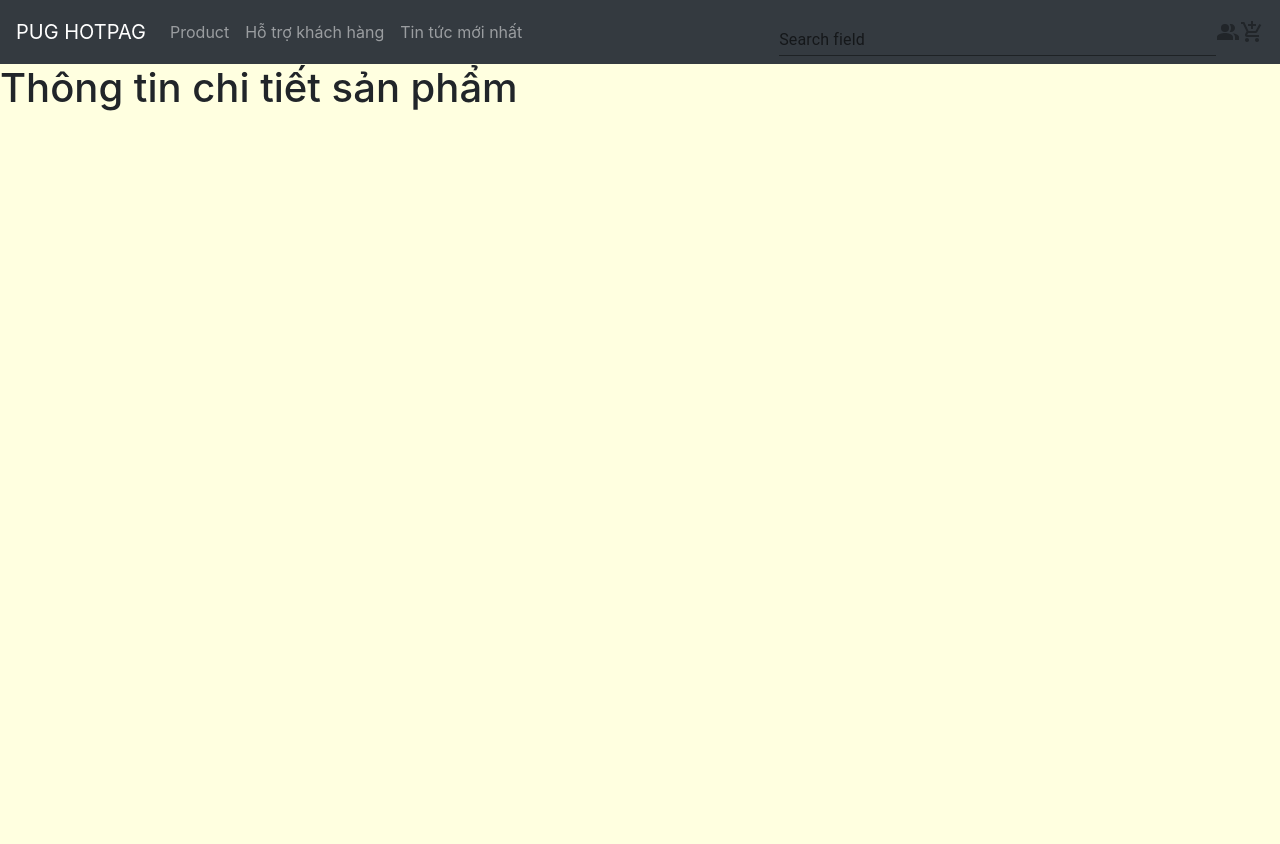
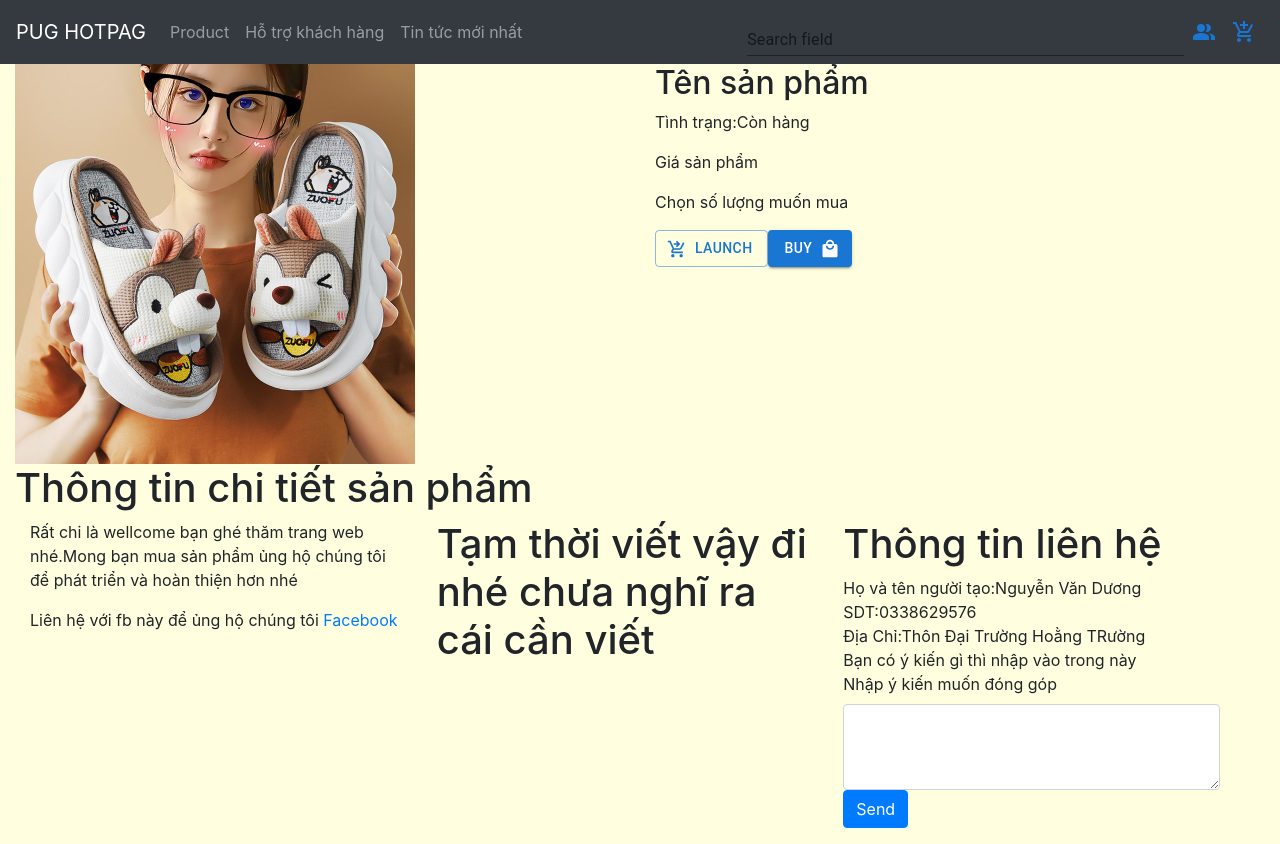
Before and after one commit to duongCute123/TMDT_ReactJs, a React (Create React App) app in the folder tmdt_client/: page /detailproduct in a window 1280 px wide. Before the commit the page ends 800 px from the top, so only its background shows below. Built offline with nearby package versions, Linux system fonts and the light colour scheme.

Commit message:
add info product

```diff
--- /dev/null
+++ b/tmdt_client/src/component/detailpage/sestionpage/modelItem/modeliterm.jsx
@@ -0,0 +1,30 @@
+const ModelItem = () => {
+    return (
+        <div className="modelitem">
+            <button type="button" class="btn btn-primary btn-lg" data-toggle="modal" data-target="#modelId">
+                Launch
+            </button>
+
+            <div class="modal fade" id="modelId" tabindex="-1" role="dialog" aria-labelledby="modelTitleId" aria-hidden="true">
+                <div class="modal-dialog" role="document">
+                    <div class="modal-content">
+                        <div class="modal-header">
+                            <h5 class="modal-title">Modal title</h5>
+                            <button type="button" class="close" data-dismiss="modal" aria-label="Close">
+                                <span aria-hidden="true">&times;</span>
+                            </button>
+                        </div>
+                        <div class="modal-body">
+                            Body
+                        </div>
+                        <div class="modal-footer">
+                            <button type="button" class="btn btn-secondary" data-dismiss="modal">Close</button>
+                            <button type="button" class="btn btn-primary">Save</button>
+                        </div>
+                    </div>
+                </div>
+            </div>
+        </div>
+    )
+}
+export default ModelItem
--- a/tmdt_client/src/component/detailpage/sestionpage/sestionpage.jsx
+++ b/tmdt_client/src/component/detailpage/sestionpage/sestionpage.jsx
@@ -2,15 +2,61 @@ import { useState, useEffect } from "react"
 import anh1 from "../../../module.image/sp1.jpg"
 import NavBar from "../../home/menu/menu"
 import FooterPage from "../../footerpage/footerpage"
-const InfoProduct = () => {
+import HomePage from "../../home/homepage/homepage"
+import { Button } from "@mui/material"
+import ShoppingCartCheckoutIcon from '@mui/icons-material/ShoppingCartCheckout';
+import LocalMallIcon from '@mui/icons-material/LocalMall';
+import ModelItem from "./modelItem/modeliterm"
+const InfoProduct = (props) => {
+    const getmodel = () => {
+        return <ModelItem />
+    }
+    const [SinhVien, setSinhVien] = useState([])
+    useEffect(() => {
+        setSinhVien(props.detail)
+    }, [props.detail])
     return (
-        <div className="info-product">
+        <div className="info-product container-fluid">
             <div className="row">
                 <div className="info-left col-sm-6">
-
+                    <img style={{
+                        width: "400px", objectFit: "cover"
+                    }} src={anh1} alt="" />
                 </div>
                 <div className="info-right col-sm-6">
+                    <h2>Tên sản phẩm</h2>
+                    <p>Tình trạng:Còn hàng</p>
+                    <p>Giá sản phẩm</p>
+                    <p>Chọn số lượng muốn mua</p>
+                    <div className="orther">
+                        <Button data-toggle="modal" data-target="#modelId" variant="outlined" startIcon={<ShoppingCartCheckoutIcon />}>
+                            Launch
 
+
+                            <div class="modal fade" id="modelId" tabindex="-1" role="dialog" aria-labelledby="modelTitleId" aria-hidden="true">
+                                <div class="modal-dialog" role="document">
+                                    <div class="modal-content">
+                                        <div class="modal-header">
+                                            <h5 class="modal-title">Modal title</h5>
+                                            <button type="button" class="close" data-dismiss="modal" aria-label="Close">
+                                                <span aria-hidden="true">&times;</span>
+                                            </button>
+                                        </div>
+                                        <div class="modal-body">
+                                            Body
+                                        </div>
+                                        <div class="modal-footer">
+                                            <button type="button" class="btn btn-secondary" data-dismiss="modal">Close</button>
+                                            <button type="button" class="btn btn-primary">Save</button>
+                                        </div>
+                                    </div>
+                                </div>
+                            </div>
+                        </Button>
+                        <Button variant="contained" endIcon={<LocalMallIcon />}>
+                            Buy
+                        </Button>
+                    </div>
                 </div>
             </div>
             <div className="">
@@ -19,8 +65,8 @@ const InfoProduct = () => {
                 </h1>
             </div>
             <div className="sp-lienquan">
-
             </div>
+            <FooterPage />
         </div>
     )
 }
--- a/tmdt_client/src/component/home/menu/menu.jsx
+++ b/tmdt_client/src/component/home/menu/menu.jsx
@@ -1,6 +1,8 @@
 import { PeopleAlt } from "@mui/icons-material"
 import { TextField } from "@mui/material"
 import AddShoppingCartIcon from '@mui/icons-material/AddShoppingCart';
+import { Link } from "react-router-dom";
+import {IconButton} from "@mui/material";
 const NavBar = () => {
     const hello = () => {
         alert("chao em")
@@ -37,8 +39,14 @@ const NavBar = () => {
                         marginLeft: "10px"
                     }}
                 />
-                <PeopleAlt color="white" />
-                <AddShoppingCartIcon />
+                <IconButton color="primary" aria-label="h1j" component="h">
+                    <Link to={"/login"}></Link>
+                    <PeopleAlt color="white" />
+                </IconButton>
+                <IconButton color="primary" aria-label="upload picture" component="label">
+                    <AddShoppingCartIcon />
+                </IconButton>
+
             </nav>
         </div>
     )
```
